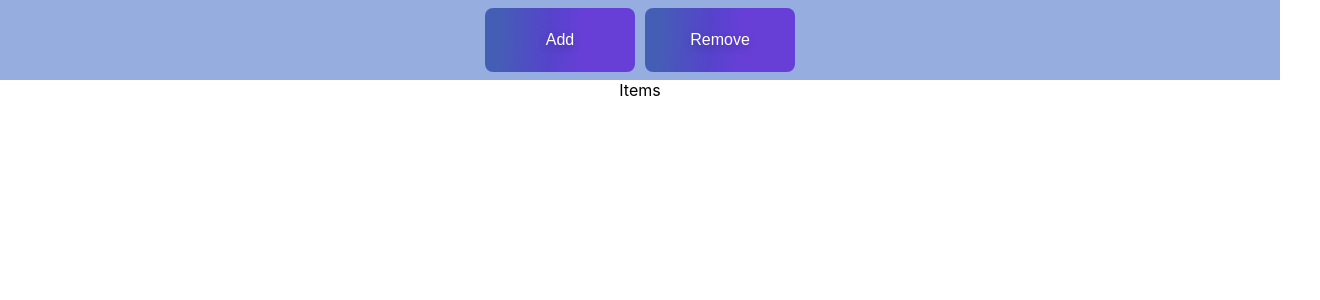
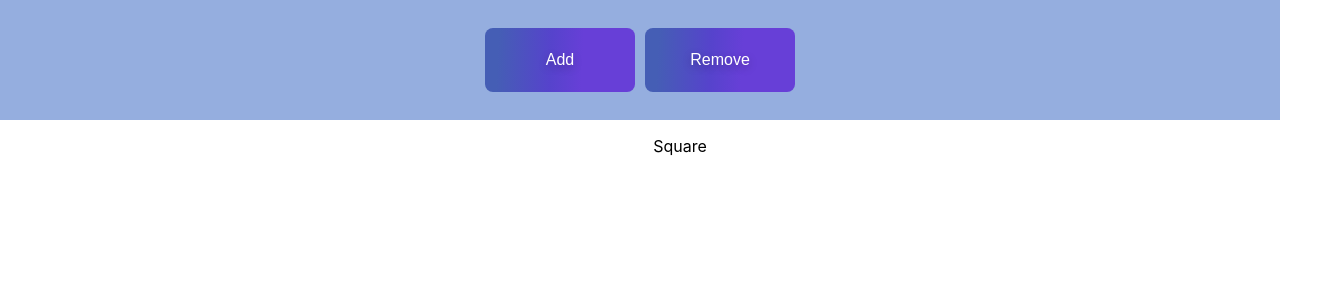
Before and after one commit to legiorex/squares, a React (Create React App) app: page / in a window 1280 px wide. Both pictures are taken after a click on the button "Add". Shown: the top 300 px of the page, 1320 px wide, since content can reach past the window. Built offline with nearby package versions, Linux system fonts and the light colour scheme.

Commit message:
create list

```diff
--- a/src/App.tsx
+++ b/src/App.tsx
@@ -1,6 +1,7 @@
 import styles from 'styles.module.scss'
 
 import AddItem from 'components/add-item'
+import List from 'components/list'
 import RemoveItem from 'components/remove-item'
 
 const App = () => {
@@ -10,7 +11,7 @@ const App = () => {
         <AddItem />
         <RemoveItem />
       </header>
-      <div>Items</div>
+      <List />
     </div>
   )
 }
--- /dev/null
+++ b/src/components/list/index.tsx
@@ -0,0 +1,21 @@
+import { useAppSelector } from 'hooks/redux'
+
+import Square from 'components/square'
+
+import styles from './styles.module.scss'
+
+const List = () => {
+  const { squares } = useAppSelector((state) => state.squares)
+
+  return (
+    <ul className={styles.list}>
+      {squares.map((item) => (
+        <li key={item}>
+          <Square />
+        </li>
+      ))}
+    </ul>
+  )
+}
+
+export default List
--- /dev/null
+++ b/src/components/list/styles.module.scss
@@ -0,0 +1,10 @@
+.list {
+  min-width: 100vw;
+  display: flex;
+  flex-direction: column;
+  list-style: none;
+
+  > :not(:last-child) {
+    margin-bottom: 10px;
+  }
+}
--- a/src/components/square/index.tsx
+++ b/src/components/square/index.tsx
@@ -0,0 +1,7 @@
+import React from 'react'
+
+const Square = () => {
+  return <div>Square</div>
+}
+
+export default Square
--- a/src/styles.module.scss
+++ b/src/styles.module.scss
@@ -9,6 +9,7 @@
   display: flex;
   align-items: center;
   justify-content: center;
+  padding: 20px 0;
 
   > :first-child {
     margin-right: 10px;
```
